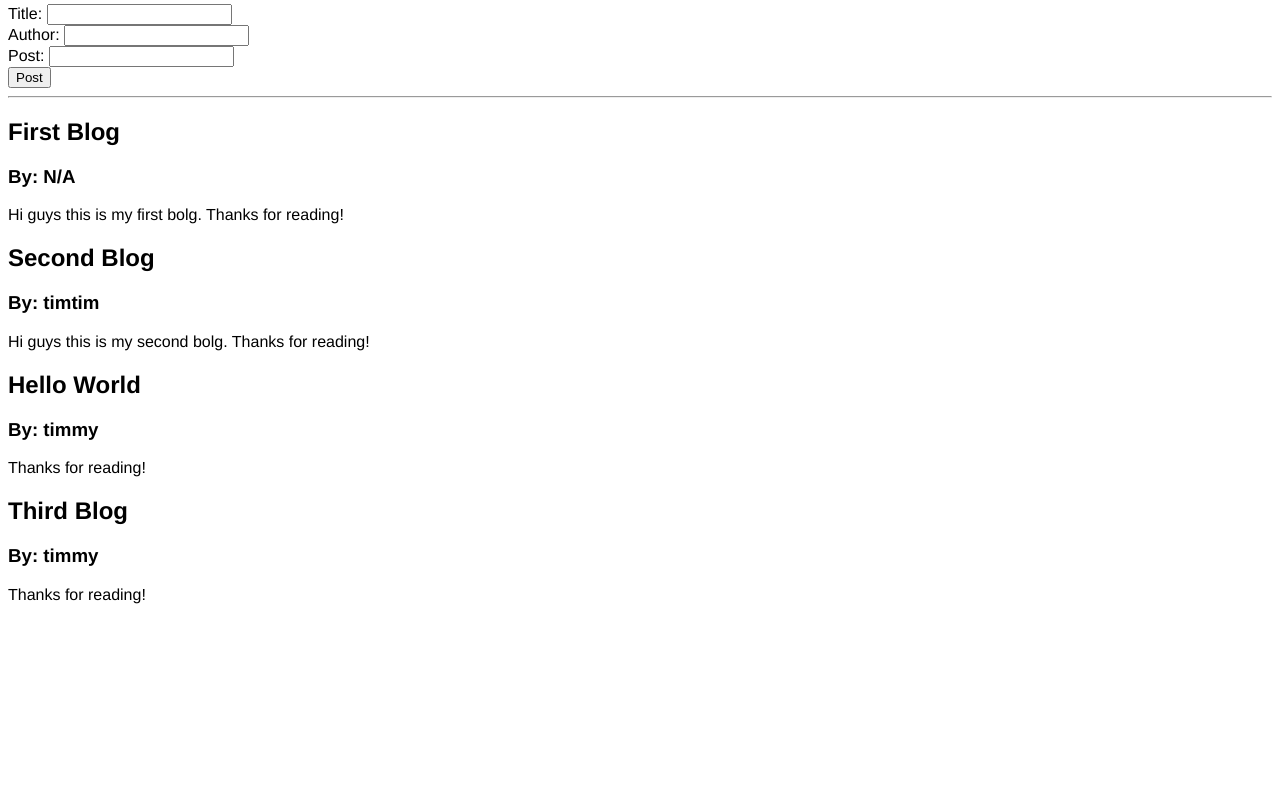
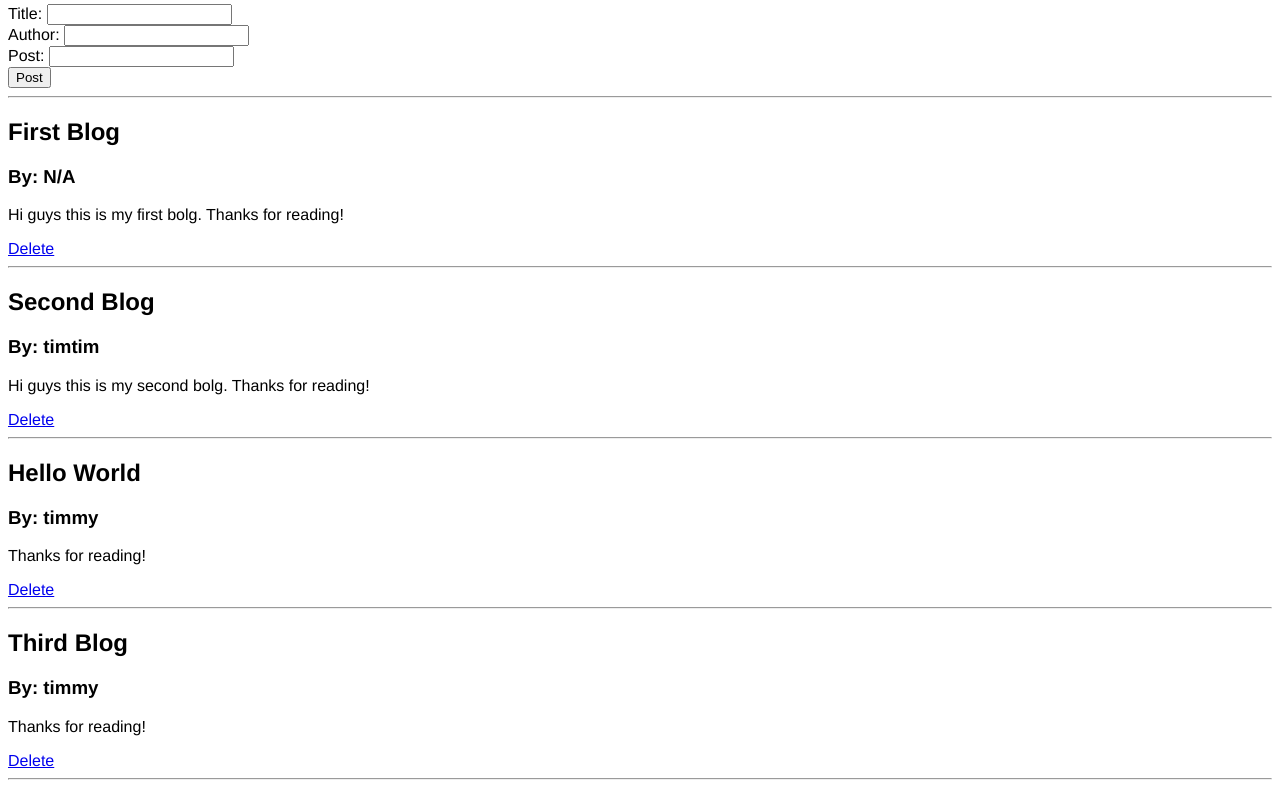
Before and after one commit to SinghHimadri/LearnFlask_BlogPost, a Flask app: page /posts in a window 1280 px wide. Shown: the part 146-934 px from the top of the page. Before the commit the page ends 750 px from the top, so only its background shows below. Run offline with Flask 2, Linux system fonts and the light colour scheme; data comes from the database, SQL or seed files in the repository; both versions use the stored data as it was after the commit.

Commit message:
delete post feaature added

```diff
--- a/app.py
+++ b/app.py
@@ -36,6 +36,12 @@ def posts():
         all_posts = BlogPost.query.order_by(BlogPost.date_posted).all()
         return render_template('posts.html', posts=all_posts)
 
+@app.route('/posts/delete/<int:id>')
+def delete(id):
+    post = BlogPost.query.get_or_404(id)
+    db.session.delete(post)
+    db.session.commit()
+    return redirect('/posts')
 
 if __name__ == "__main__":
     app.run(debug=True)
--- a/templates/posts.html
+++ b/templates/posts.html
@@ -30,6 +30,8 @@
         {%endif %}
 
         <p>{{ post.content }}</p>
+        <a href='/posts/delete/{{post.id}}'>Delete</a>
+        <hr>
         {% endfor %}
 
 {% endblock %}
```
Also changed, not shown: posts.db.
